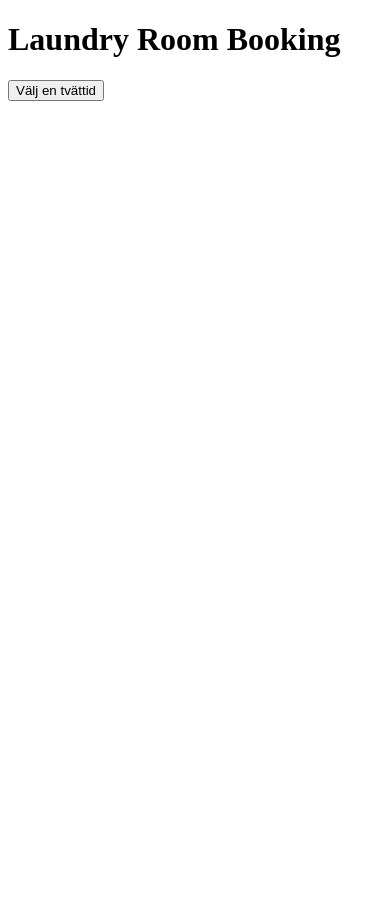
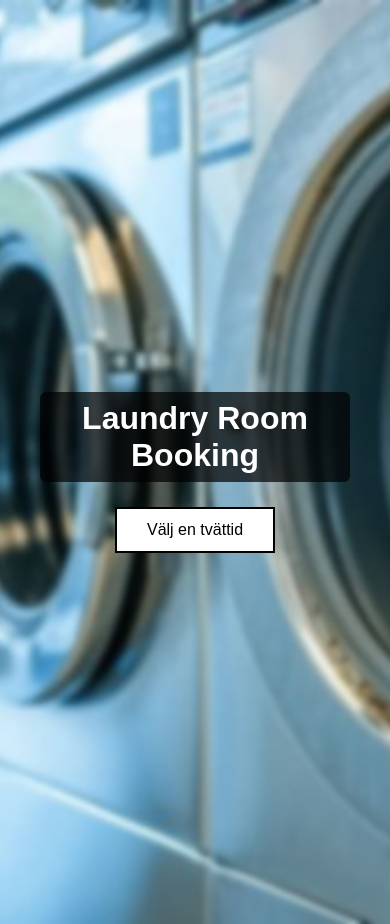
Before and after one commit to Racha2026/laundry-room-booking, a plain HTML site: page index.html in a window 390 px wide. Before the commit the page ends 844 px from the top, so only its background shows below. Drawn offline with Linux system fonts and the light colour scheme.

Commit message:
Skapa startsida med layout och CSS

```diff
--- a/css/style.css
+++ b/css/style.css
@@ -0,0 +1,79 @@
+body{
+    margin:0;
+    font-family: Arial, sans-serif;
+}
+
+/* Grundlayout för sidan */
+.container{
+    background-image: url("../images/backgroundSS.JPG");
+    background-position: center;
+    background-size: cover;
+    display:flex;
+    align-items:center;
+    justify-content:center;
+
+    height:100vh;
+}
+
+/* Innehållet i mitten av sidan (titel + knapp) */
+.content{
+    display:flex;
+    flex-direction:column;
+    align-items:center;
+    justify-content:center;
+    text-align:center;
+    background:none;
+
+}
+
+/* Huvudrubrik */
+h1 {
+    color:rgb(255, 255, 255);
+    background:rgba(0,0,0,0.7);
+    padding:8px 18px;
+    display:inline-block;
+    font-size:48px;
+    border-radius:6px;
+    margin-bottom:25px;
+}
+
+/* Bokningsknappen */
+.book-btn{
+
+    background:white;
+    color:black;
+    border:2px solid black;
+    padding:12px 30px;
+    font-size:16px;
+    text-decoration:none;
+}
+
+/* Effekt när musen är över knappen */
+.book-btn:hover{
+    background-color:#1c3d6b;
+    color:white;
+}
+
+/* Anpassning för mindre skärmar (mobil) */
+@media (max-width: 768px){
+
+    .container{
+        flex-direction:column;
+        justify-content:center;
+        text-align:center;
+        padding:40px;
+    }
+
+    .image-area{
+        justify-content:center;
+        margin-top:30px;
+    }
+
+    .image-area img{
+        width:200px;   /* mindre bild på mobil */
+    }
+
+    h1{
+        font-size:32px;
+    }
+}
--- a/index.html
+++ b/index.html
@@ -2,6 +2,7 @@
 <html lang="sv">
 <head>
     <meta charset="UTF-8">
+    <meta name="viewport" content="width=device-width, initial-scale=1.0">
     <title>Laundry Room Booking</title>
 
     <!--koppla CSS -->
@@ -11,15 +12,16 @@
 <body>
     <!-- innehåll på startsidan -->
     <div class="container">
+        <div class="content">
 
-        <!-- titel -->
-        <h1>Laundry Room Booking</h1>
+            <!-- titel -->
+            <h1>Laundry Room Booking</h1>
+            <!-- knapp som leder till bokningssidan -->
+            <a href="booking.html" class="book-btn">
+                Välj en tvättid
+            </a>
+        </div>
 
-        <!-- knapp som leder till bokningssidan -->
-        <a href="booking.html">
-            <button>Välj en tvättid</button>
-
-        </a>
     </div>
 
 </body>
```
Also changed, not shown: images/backgroundSS.JPG (added).
